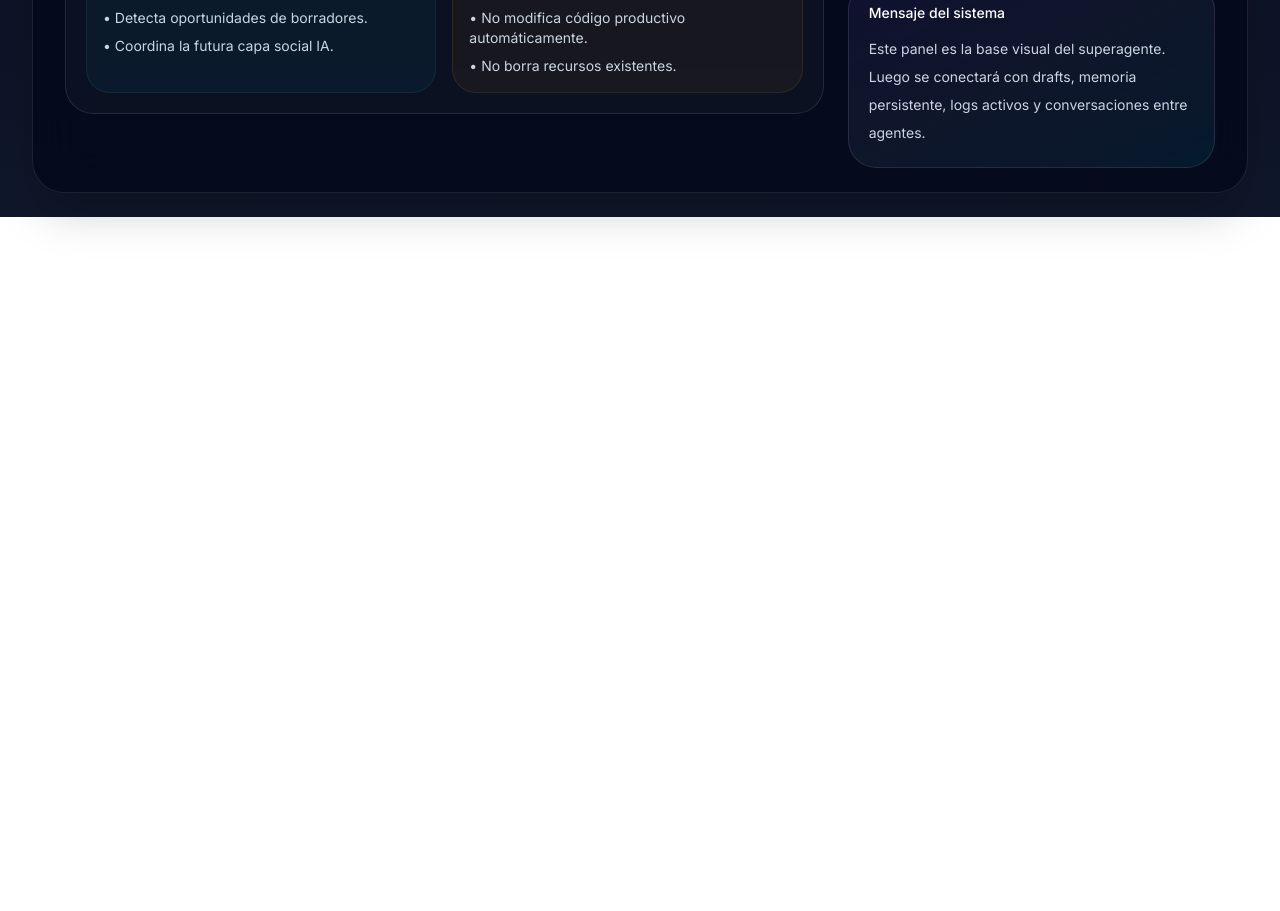
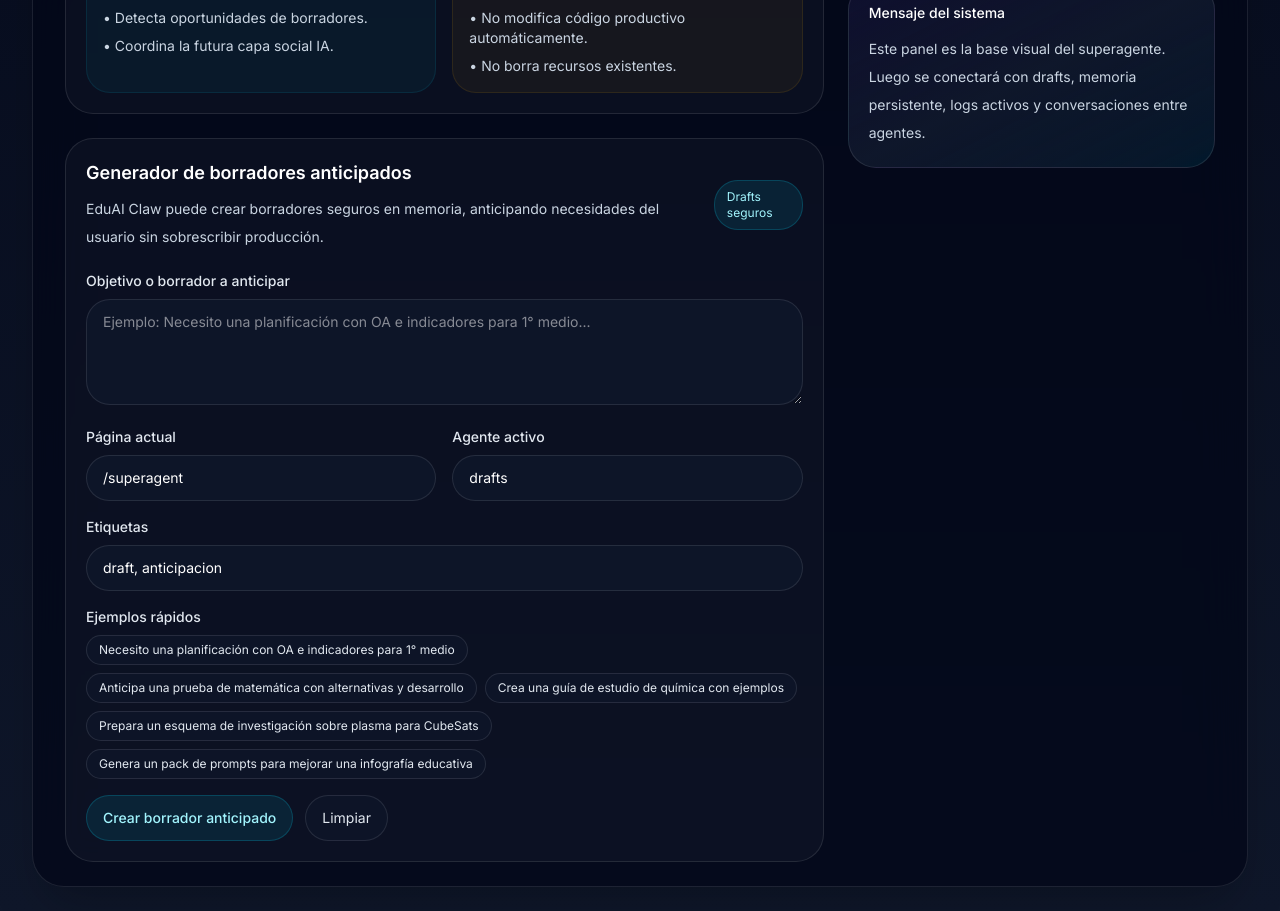
Before and after one commit to innova-space-edu/eduai-platform, a Next.js app: page /superagent in a window 1280 px wide. Shown: the part 840-1751 px from the top of the page. Before the commit the page ends 1057 px from the top, so only its background shows below. Built offline with nearby package versions, Linux system fonts and the light colour scheme; no server answers.

Commit message:
Update page.tsx

```diff
--- a/app/superagent/page.tsx
+++ b/app/superagent/page.tsx
@@ -4,6 +4,7 @@
 
 import Link from "next/link"
 import { useEffect, useState } from "react"
+import DraftCreatorCard from "@/components/superagent/DraftCreatorCard"
 
 type SuperAgentHealthResponse = {
   ok: boolean
@@ -236,6 +237,9 @@ export default function SuperAgentPage() {
                   </div>
                 </div>
               </div>
+
+              {/* Creador de borradores anticipados */}
+              <DraftCreatorCard />
             </div>
 
             <aside className="space-y-6 lg:col-span-4">
```
